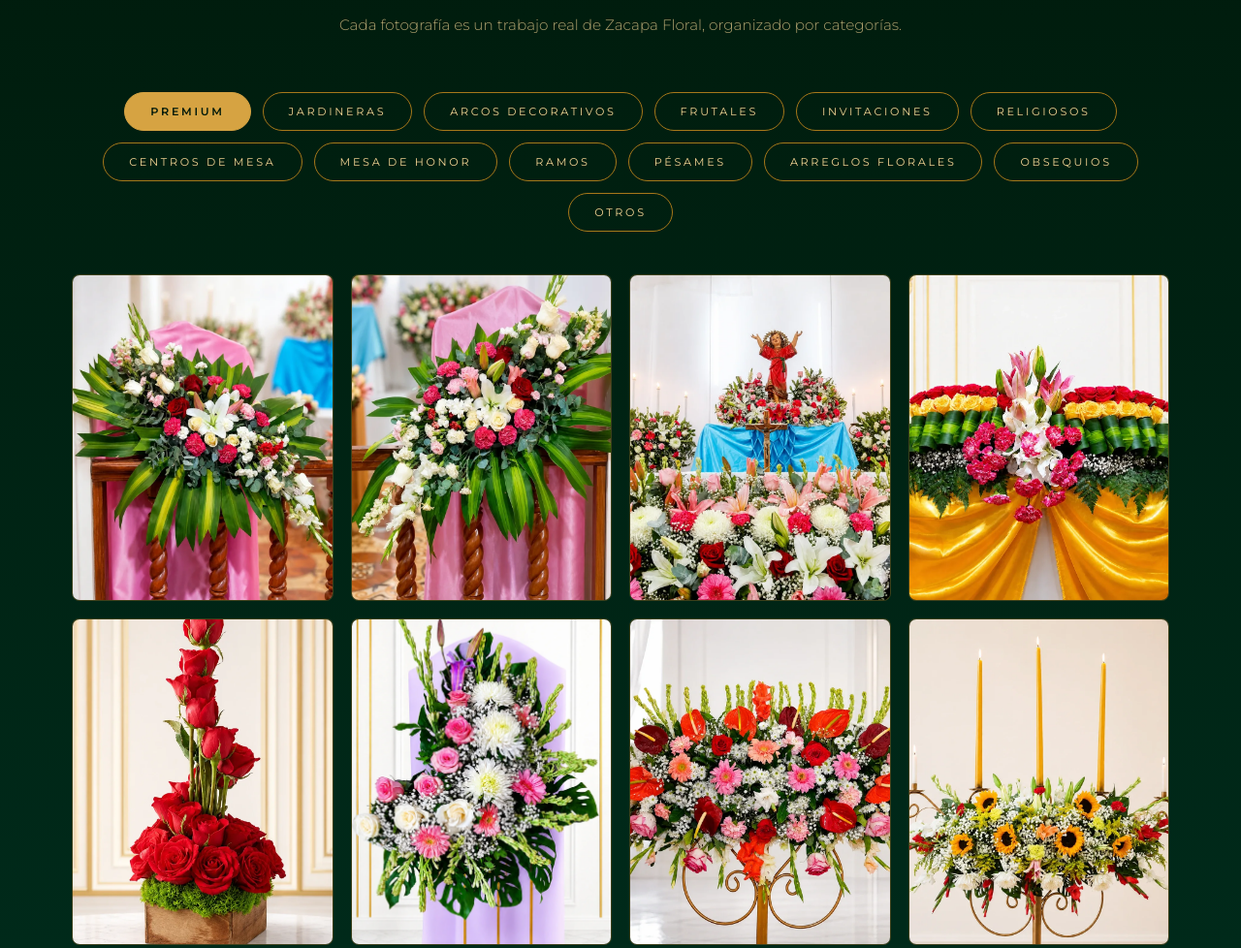
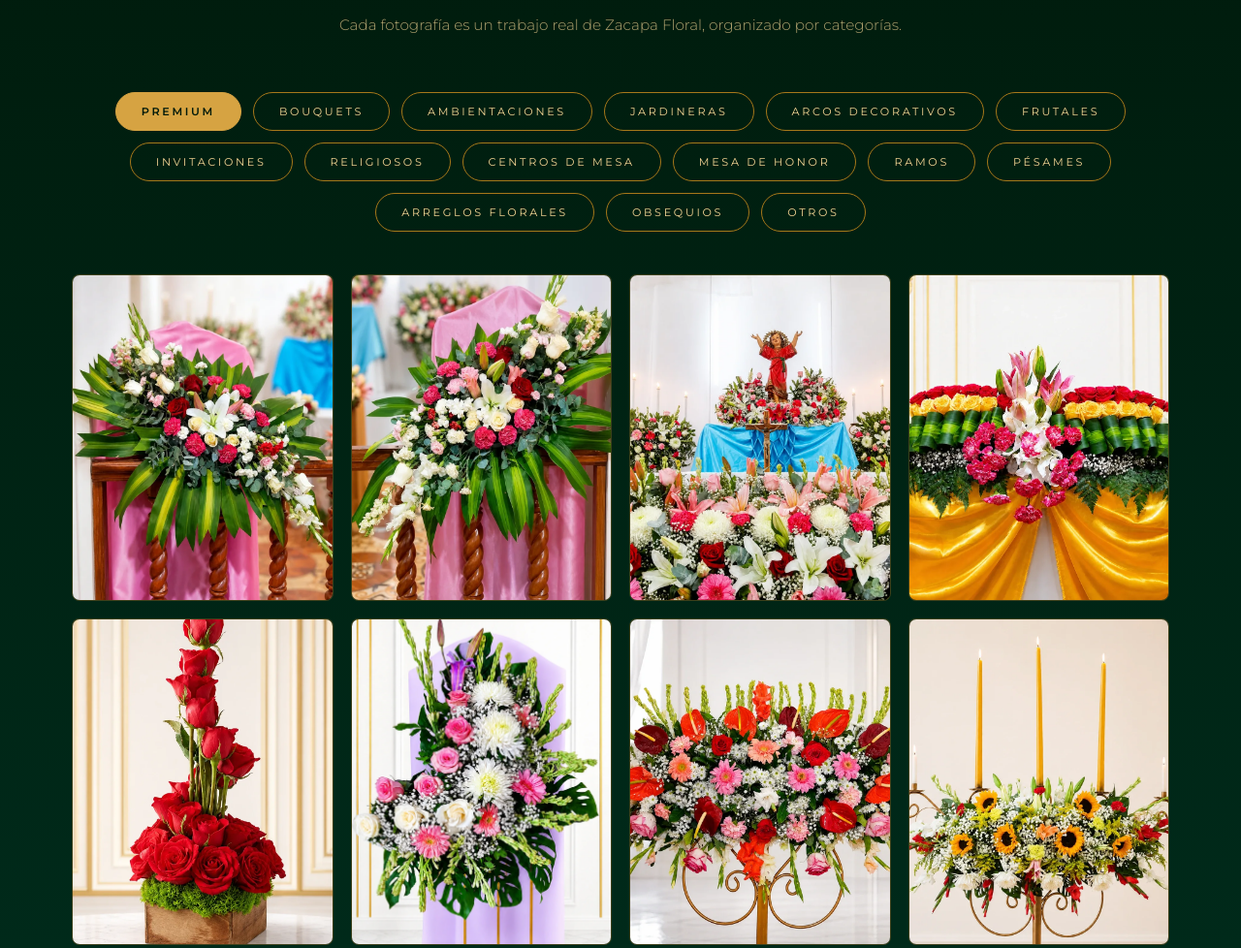
Before and after one commit to zacapafloral/zacapa-floral-web, a plain HTML site: page index.html in a window 1280 px wide. Shown: the part 2746-3724 px from the top of the page at 97% size. Drawn offline with nearby package versions, Linux system fonts and the light colour scheme; a web font is replaced by a local one.

Commit message:
galería: nuevas categorías Bouquets (2ª) y Ambientaciones + fotos optimizadas
Co-authored-by: arena-agent <297053741+arena-agent@users.noreply.github.com>

```diff
--- a/index.html
+++ b/index.html
@@ -150,6 +150,9 @@ background:radial-gradient(1100px 600px at 50% 18%,rgba(214,163,66,.10),transpar
 .grid-fotos{display:grid;grid-template-columns:repeat(auto-fill,minmax(260px,1fr));gap:18px}
 .foto{position:relative;overflow:hidden;border-radius:8px;border:1px solid var(--linea);cursor:zoom-in;aspect-ratio:4/5;background:var(--noche)}
 .foto.h{width:100%}
+/* fotos horizontales (ambientaciones): se muestran completas y ocupan 2 columnas */
+.foto.ancha{aspect-ratio:4/3}
+@media(min-width:700px){.foto.ancha{grid-column:span 2}}
 .foto img{width:100%;height:100%;object-fit:cover;transition:transform 1s cubic-bezier(.2,.8,.2,1),filter .5s}
 .foto:hover img{transform:scale(1.07);filter:brightness(1.05)}
 .foto figcaption{position:absolute;left:0;right:0;bottom:0;padding:38px 18px 14px;background:linear-gradient(transparent,rgba(0,26,11,.9));font-size:.68rem;letter-spacing:.22em;text-transform:uppercase;color:var(--champ);opacity:0;transform:translateY(12px);transition:.45s}
@@ -813,14 +816,26 @@ ba.addEventListener('pointermove',e=>arrastrando&&moverBa(e));
 addEventListener('pointerup',()=>arrastrando=false);
 
 /* ===== galería por categorías (dinámica) ===== */
+/* El orden de este arreglo es el orden de las pestañas de la galería */
 const ORDEN_CATS=[
-  ["premium","Premium"],["jardineras","Jardineras"],["arcos","Arcos decorativos"],
+  ["premium","Premium"],["bouquets","Bouquets"],["ambientaciones","Ambientaciones"],
+  ["jardineras","Jardineras"],["arcos","Arcos decorativos"],
   ["frutales","Frutales"],["invitaciones","Invitaciones"],["religiosos","Religiosos"],
   ["centros","Centros de mesa"],["mesa-honor","Mesa de honor"],["ramos","Ramos"],
   ["pesames","Pésames"],["arreglos","Arreglos florales"],["obsequios","Obsequios"],["otros","Otros"]
 ];
-/* [archivo (sin extensión), categoría] — agregar aquí las nuevas fotos */
-/* [archivo (sin extensión), categoría] — las 50 fotos reales de Zacapa Floral */
+/* Fotografías que van en formato horizontal y ocupan 2 columnas en pantallas grandes */
+const FOTOS_ANCHAS=new Set(["ambientaciones/ambientaciones-1","ambientaciones/ambientaciones-2"]);
+/* Texto alternativo propio (SEO + accesibilidad). Si no está aquí, se usa el genérico */
+const ALT_FOTOS={
+  "bouquets/bouquets-1":"Bouquet de novia con rosas blancas y rosadas, eucalipto, gypsophila y perlas — Zacapa Floral",
+  "ambientaciones/ambientaciones-1":"Ambientación de altar con cortinas amarillas y arreglos florales blancos y amarillos — Zacapa Floral",
+  "ambientaciones/ambientaciones-2":"Ambientación para procesión religiosa con cortinas blancas, girasoles y arreglos florales — Zacapa Floral"
+};
+/* [archivo (sin extensión), categoría] — agregar aquí las nuevas fotos.
+   El archivo puede estar en img/ o en una subcarpeta: ["bouquets/bouquets-1","bouquets"].
+   Cada foto necesita su .jpg y su .webp con el mismo nombre. */
+/* [archivo (sin extensión), categoría] — las 53 fotos reales de Zacapa Floral */
 const FOTOS=[
   /* --- Premium (11) --- */
   ["premium-cascada-2","premium"],
@@ -834,6 +849,11 @@ const FOTOS=[
   ["premium-6","premium"],
   ["premium-7","premium"],
   ["premium-colgante-8","premium"],
+  /* --- Bouquets (1) --- */
+  ["bouquets/bouquets-1","bouquets"],
+  /* --- Ambientaciones (2) --- */
+  ["ambientaciones/ambientaciones-1","ambientaciones"],
+  ["ambientaciones/ambientaciones-2","ambientaciones"],
   /* --- Jardineras (6) --- */
   ["jardinera-1","jardineras"],
   ["jardinera-2","jardineras"],
@@ -894,7 +914,9 @@ function pintarGaleria(cat){
   grid.innerHTML='';
   rondaFotos(cat).forEach(([base])=>{
     const f=document.createElement('figure');f.className='foto';
-    f.innerHTML=`<picture><source srcset="img/${base}.webp" type="image/webp"><img src="img/${base}.jpg" alt="Trabajo floral de Zacapa Floral" loading="lazy"></picture>`;
+    if(FOTOS_ANCHAS.has(base))f.classList.add('ancha');
+    const alt=ALT_FOTOS[base]||"Trabajo floral de Zacapa Floral";
+    f.innerHTML=`<picture><source srcset="img/${base}.webp" type="image/webp"><img src="img/${base}.jpg" alt="${alt}" loading="lazy"></picture>`;
     f.addEventListener('click',()=>abrirLb(f.querySelector('img')));
     grid.appendChild(f);
   });
```
Also changed, not shown: sitemap.xml (+13 -1 lines), img/ambientaciones/ambientaciones-1.jpg (added), img/ambientaciones/ambientaciones-1.webp (added), img/ambientaciones/ambientaciones-2.jpg (added), img/ambientaciones/ambientaciones-2.webp (added), img/bouquets/bouquets-1.jpg (added), img/bouquets/bouquets-1.webp (added), img/bouquets/bouquets.jpeg (deleted), 3 other files.
